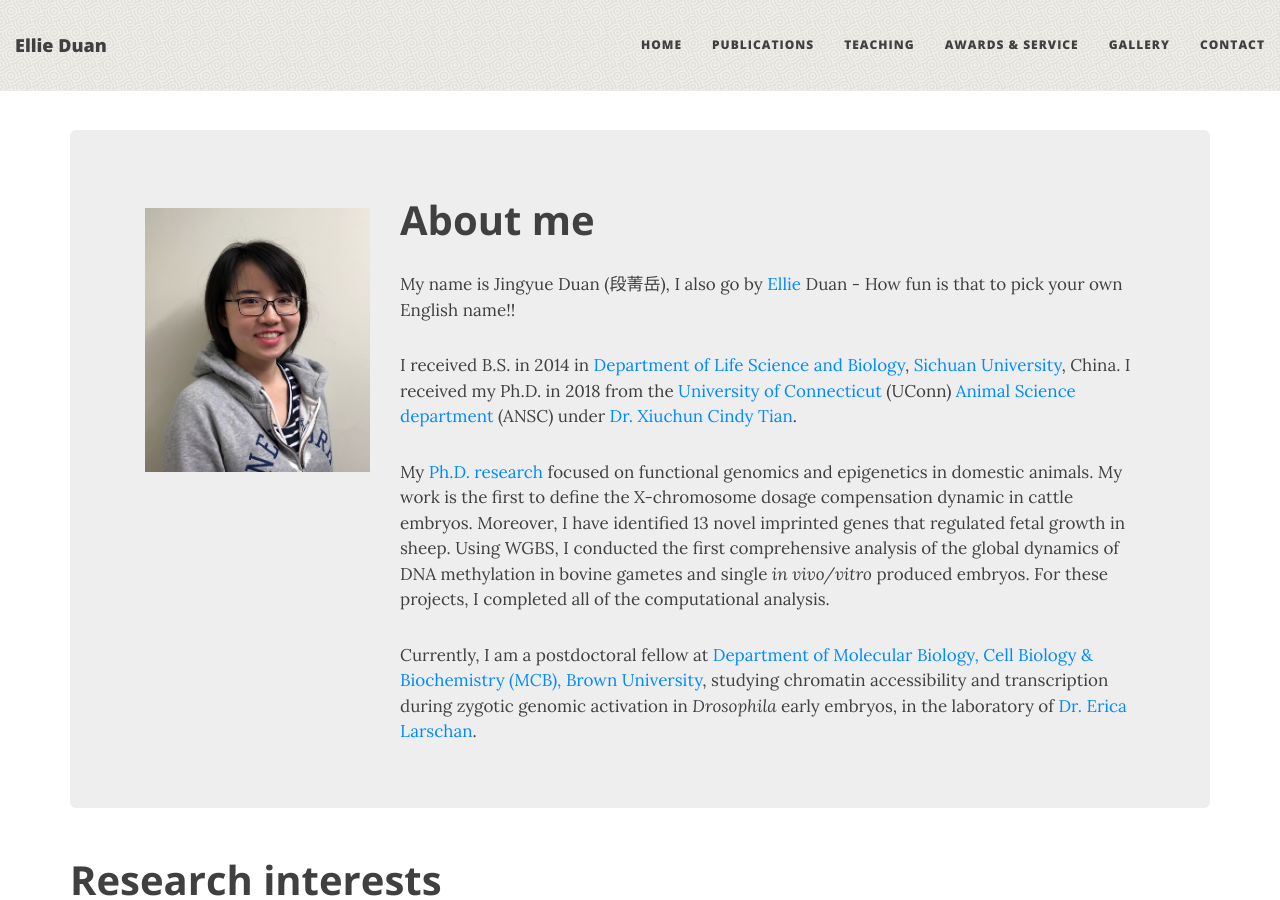
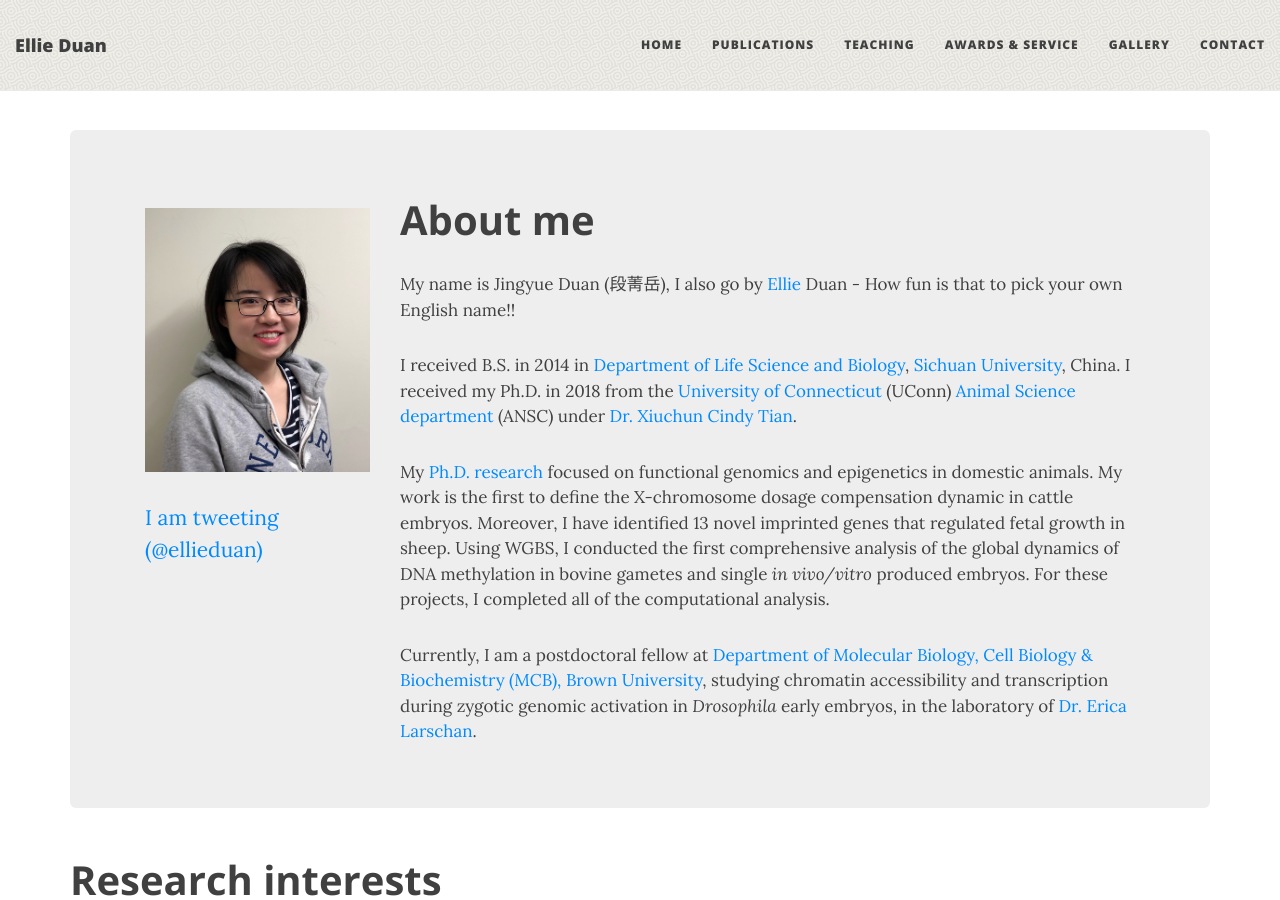
Before and after one commit to EllieDuan/EllieDuan.github.io, a Jekyll site: the page built from index.html, in a window 1280 px wide and 900 px high. Built offline with Jekyll 4.4.1, drawn with Linux system fonts in a browser that asks for light colours; nearby versions of some CDN libraries; the list of posts is cut into pages by our own code; comment, search, counter and statistics services are not loaded; some of the changed lines change nothing that is shown.

Commit message:
update twitter

```diff
--- a/index.html
+++ b/index.html
@@ -13,6 +13,27 @@
                 <p>
                     <img src="/img/EllieProfile.png">
                 </p>
+
+                <p>
+ <a class="twitter-timeline"
+ href="https://twitter.com/ellieduan"
+ data-widget-id="340639437736255489"
+ data-chrome="nofooter noborders transparent" data-tweet-limit="1">I am tweeting (@ellieduan)</a>
+ <script>
+						!function(d, s, id) {
+							var js, fjs = d.getElementsByTagName(s)[0], p = /^http:/
+									.test(d.location) ? 'http' : 'https';
+							if (!d.getElementById(id)) {
+								js = d.createElement(s);
+								js.id = id;
+								js.src = p
+										+ "://platform.twitter.com/widgets.js";
+								fjs.parentNode.insertBefore(js, fjs);
+							}
+						}(document, "script", "twitter-wjs");
+ </script>
+	</p>
+
             </div>
             <div class="col-lg-9">
             	<h2 style="font-weight: bold">About me</h2>
```
